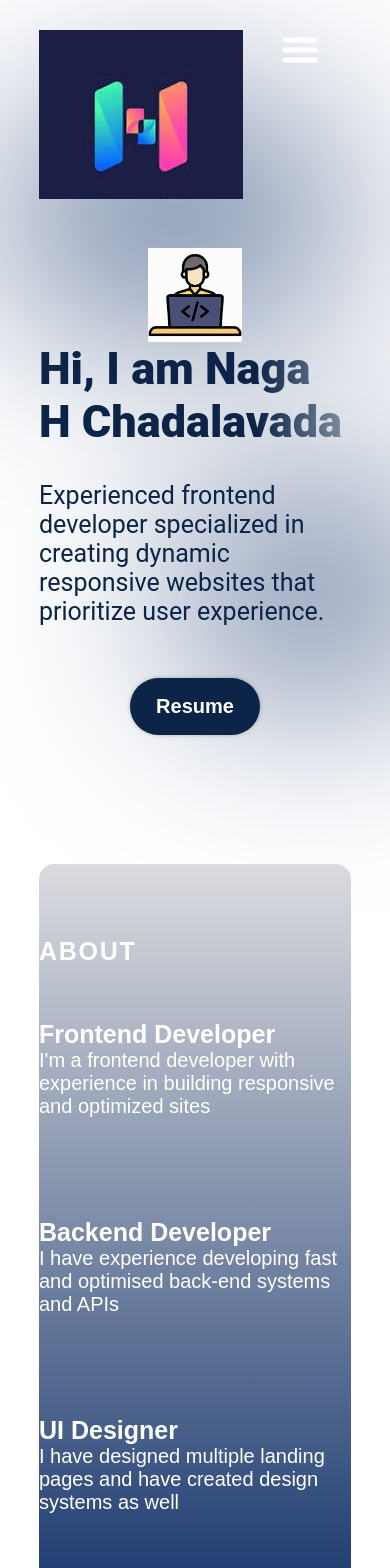
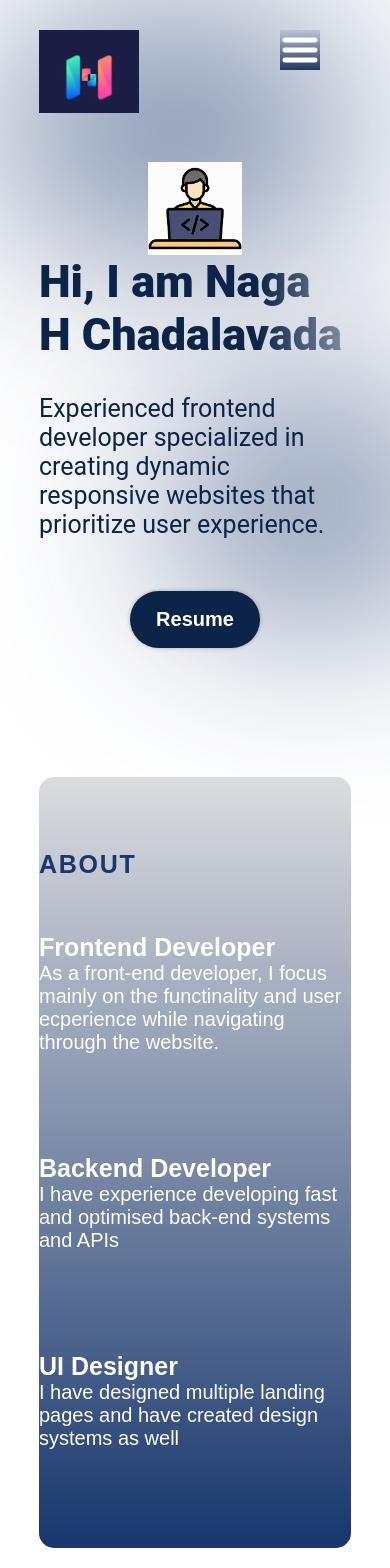
Before and after one commit to Hanu3536/MyPortfolio, a React (Vite) app: page / in a window 390 px wide. Shown: the top 1568 px of the page. Built offline with nearby package versions, Linux system fonts and the light colour scheme.

Commit message:
CSS edit

```diff
--- a/src/components/About/About.jsx
+++ b/src/components/About/About.jsx
@@ -13,8 +13,7 @@ export const About = () => {
             <div className={styles.aboutItemText}>
               <h3>Frontend Developer</h3>
               <p>
-                I'm a frontend developer with experience in building responsive
-                and optimized sites
+                As a front-end developer, I focus mainly on the functinality and user ecperience while navigating through the website.
               </p>
             </div>
           </li>
--- a/src/components/About/About.module.css
+++ b/src/components/About/About.module.css
@@ -14,7 +14,7 @@
 }
 
 .title {
-  color: var(--color-text);
+  color: var(--color-secondary);
   font-size: 25px;
   font-weight: 600;
   letter-spacing: 1.75px;
@@ -43,7 +43,7 @@
   padding: 25px;
   background-image: linear-gradient(
     90deg,
-    rgba(165, 215, 232, 0.42) 0%,
+    rgba(25, 63, 75, 0.42) 0%,
     rgba(255, 255, 255, 0) 100%
   );
   background-size: 0 100%;
--- a/src/components/Experience/Experience.module.css
+++ b/src/components/Experience/Experience.module.css
@@ -82,6 +82,7 @@
   background: linear-gradient(180deg, #24336f 0%, #3b5179 100%);
   border-radius: 10px;
   padding: 19px;
+  margin-bottom: 10px;
 }
 
 .historyItem img {
@@ -130,5 +131,14 @@
   .history {
     width: 100%;
     gap: 9px;
+    overflow-x: auto;
+    padding-bottom: 10px;
+  }
+
+  .historyItem {
+    flex-shrink: 0;
+    width: 80%;
+    margin-left: 100px;
+    align-items: center;
   }
 }
--- a/src/components/Navbar/Navbar.module.css
+++ b/src/components/Navbar/Navbar.module.css
@@ -14,13 +14,13 @@
   font-size: 30px;
   font-weight: 600;
   text-decoration: none;
-  color: var(--color-text);
+  color: var(--color-primary);
   display: flex;
 }
 
-
 .menuBtn {
   display: none;
+  color: var(--color-secondary);;
 }
 
 .menu {
@@ -36,7 +36,7 @@
 
 .menuItems a {
   font-size: 25px;
-  color: var(--color-primary);
+  color: var(--color-secondary);
   text-decoration: none;
 }
 
@@ -55,6 +55,13 @@
     width: 100px;
     height:auto;
     flex-shrink: inherit;
+    color: var(--color-secondary);
+  }
+
+  .image{
+    width: 100px;
+    height: auto;
+    align-items: center;
   }
 
   .menu {
@@ -65,11 +72,13 @@
     align-items: flex-end;
     gap: 11px;
     z-index: 3;
+    color: var(--color-secondary);
   }
 
   .menuBtn {
     display: block;
     cursor: pointer;
+    background:linear-gradient(180deg, #bdc3d5 0%, #213860 100%);
   }
 
   .menuItems {
@@ -78,11 +87,11 @@
     align-items: center;
     gap: 13px;
     border-radius: 10px;
-    background: rgb(25, 55, 109);
+    background: rgb(197, 202, 210);
     background: linear-gradient(
       0deg,
-      rgba(25, 55, 109, 0.2) 0%,
-      rgba(25, 55, 109, 1) 100%
+      rgba(77, 100, 139, 0.2) 0%,
+      rgb(159, 171, 193) 100%
     );
     padding: 24px 33px;
     box-shadow: 0 0 4px 0 rgba(0, 0, 0, 0.25);
@@ -91,5 +100,6 @@
   .menuOpen {
     display: flex;
     z-index: 1;
+    color: var(--color-secondary);
   }
 }
--- a/src/components/Projects/ProjectCard.module.css
+++ b/src/components/Projects/ProjectCard.module.css
@@ -11,6 +11,7 @@
   max-width: 335px;
   width: auto;
   align-items: center;
+  gap: 30px;
 }
 
 .image {
```
